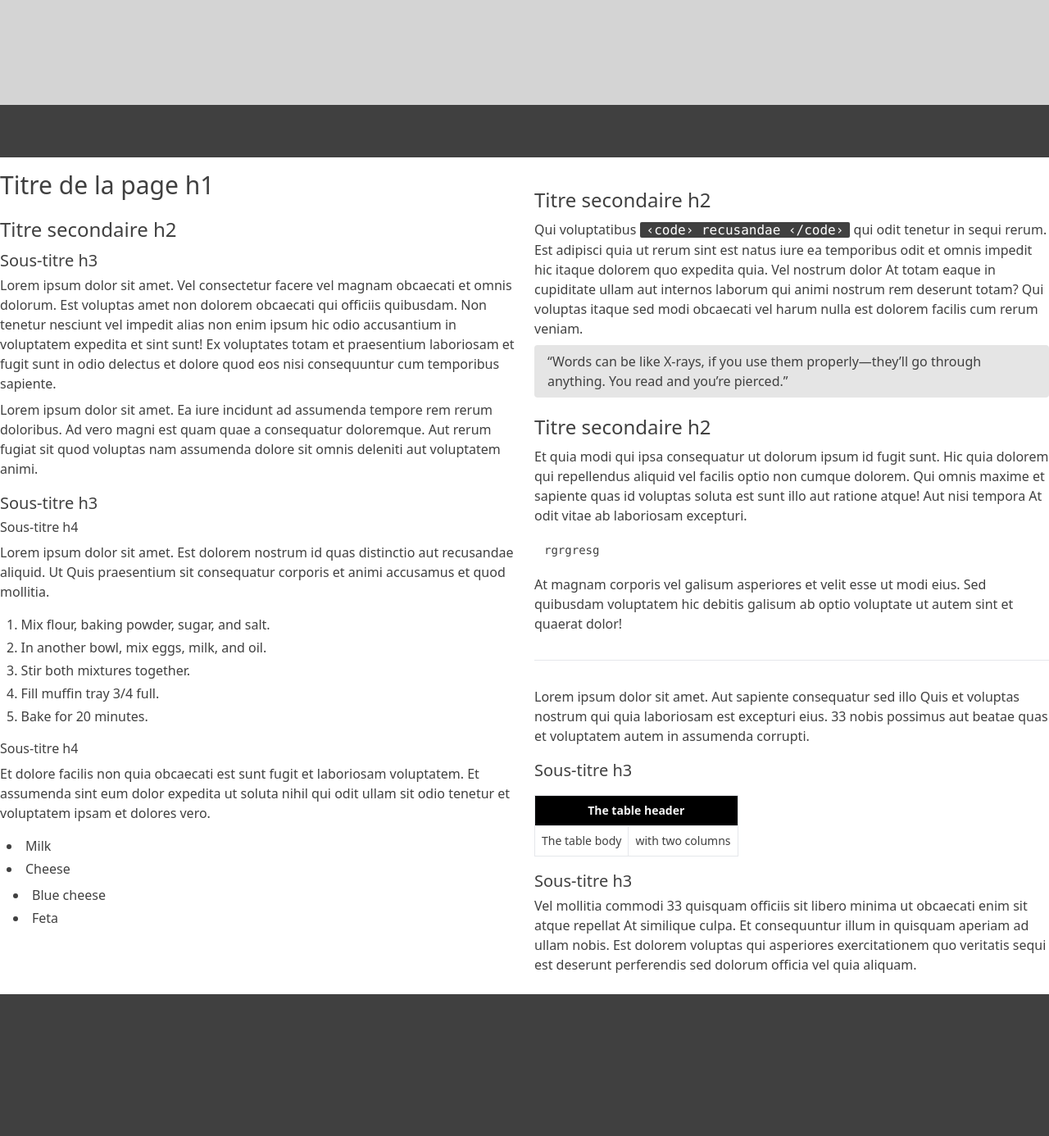
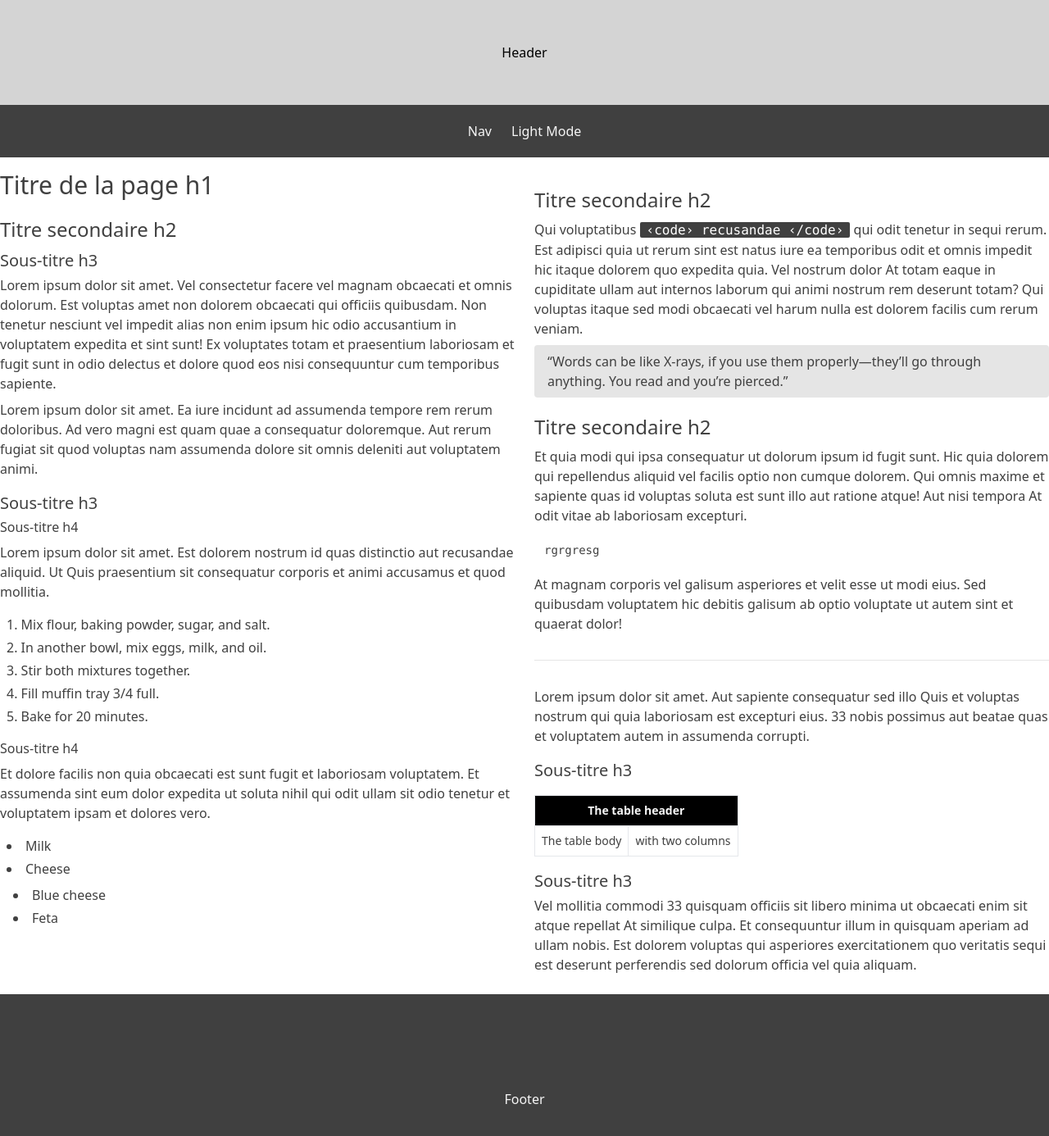
Before and after one commit to tosave04/next-store, a Next.js app: page / in a window 1280 px wide. Shown: the top 1386 px of the page at 82% size. Built offline with nearby package versions, Linux system fonts and the light colour scheme.

Commit message:
feat: ajout du dark mode

```diff
--- a/components/Layout.tsx
+++ b/components/Layout.tsx
@@ -1,8 +1,10 @@
-// Core
 import React from "react"
 import Head from "next/head"
+import { LayoutContext } from "./common/providers/LayoutProvider"
 
 export default function Layout({ children }: { children: React.ReactNode }) {
+	const { darkMode, toogleDarkMode } = React.useContext(LayoutContext)
+
 	return (
 		<>
 			<Head>
@@ -10,10 +12,12 @@ export default function Layout({ children }: { children: React.ReactNode }) {
 				<link rel="icon" href="/favicon.ico" />
 			</Head>
 
-			<header className="h-32 bg-neutral-300"></header>
-			<nav className="h-16 bg-neutral-700"></nav>
+			<header className="h-32 flex justify-center items-center">Header</header>
+			<nav className="h-16 flex justify-center items-center">
+				Nav <div onClick={toogleDarkMode}>{darkMode ? "Dark" : "Light"} Mode</div>
+			</nav>
 			<main>{children}</main>
-			<footer className="h-64 bg-neutral-700"></footer>
+			<footer className="h-64 flex justify-center items-center">Footer</footer>
 		</>
 	)
 }
--- a/pages/_app.tsx
+++ b/pages/_app.tsx
@@ -1,13 +1,14 @@
 import "../styles/globals.css"
+import LayoutProvider from "../components/common/providers/LayoutProvider"
 import Layout from "../components/Layout"
 import type { AppProps } from "next/app"
 
 export default function App({ Component, pageProps }: AppProps) {
 	return (
-		<>
+		<LayoutProvider>
 			<Layout>
 				<Component {...pageProps} />
 			</Layout>
-		</>
+		</LayoutProvider>
 	)
 }
--- a/styles/globals.css
+++ b/styles/globals.css
@@ -196,13 +196,27 @@
 		@apply dark:bg-neutral-800;
 	}
 
-	header,
+	header {
+		@apply text-black dark:text-inherit;
+		@apply bg-neutral-300 dark:bg-neutral-700;
+	}
+
+	nav {
+		@apply text-neutral-100 dark:text-inherit;
+		@apply bg-neutral-700 dark:bg-neutral-900;
+	}
+
+	footer {
+		@apply text-neutral-100 dark:text-inherit;
+		@apply bg-neutral-700 dark:bg-neutral-900;
+	}
+
 	strong {
 		@apply text-neutral-900 dark:text-white;
 	}
 
 	hr {
-		@apply text-neutral-200 dark:text-neutral-700;
+		@apply border-neutral-200 dark:border-neutral-700;
 	}
 
 	blockquote p {
```
